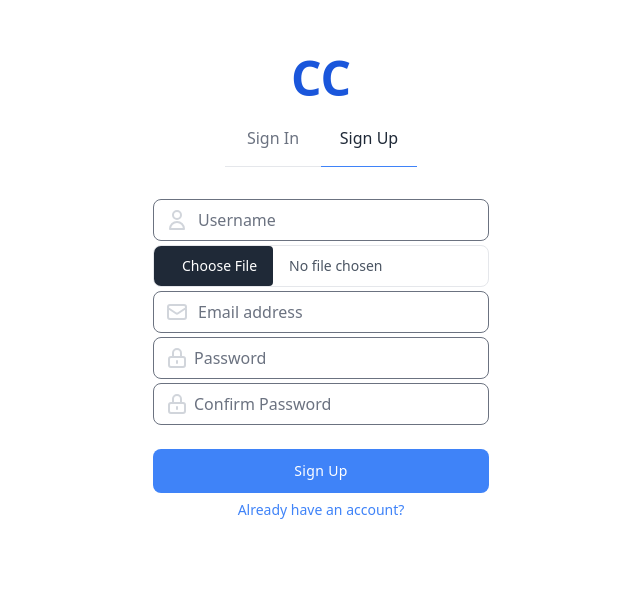
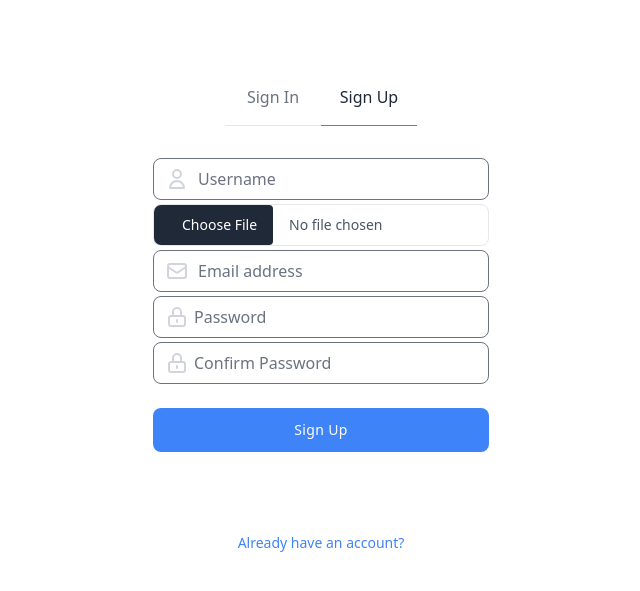
Before and after one commit to manojmksmanu/ChitChatNewfrontend, a React (Vite) app: page / in a window 1280 px wide. Shown: the part 105-696 px from the top of the page, without its empty margins (319-959 px from the left). Built offline with nearby package versions, Linux system fonts and the light colour scheme.

Commit message:
transition and logo animation is added in signup page

```diff
--- a/src/components/Authentication/Login.jsx
+++ b/src/components/Authentication/Login.jsx
@@ -4,9 +4,7 @@ const Login = () => {
   return (
     <div>
       {" "}
-
-
-      <div className="relative flex items-center mt-1">
+      <div className="relative flex items-center mt-8">
         <span className="absolute">
           <svg
             xmlns="http://www.w3.org/2000/svg"
@@ -54,12 +52,10 @@ const Login = () => {
           placeholder="Password"
         />
       </div>
-
       <div className="mt-6">
         <button className="w-full px-6 py-3 text-sm font-medium tracking-wide text-white capitalize transition-colors duration-300 transform bg-blue-500 rounded-lg hover:bg-blue-400 focus:outline-none focus:ring focus:ring-blue-300 focus:ring-opacity-50">
-         Sign In
+          Sign In
         </button>
-
       </div>
     </div>
   );
--- a/src/pages/Login_Signup.jsx
+++ b/src/pages/Login_Signup.jsx
@@ -1,4 +1,5 @@
 import React, { useState } from "react";
+import { AnimatePresence, motion } from "framer-motion";
 import ThemeToggle from "../components/ThemeToggle/ThemeToggle";
 import Login from "../components/Authentication/Login";
 import Signup from "../components/Authentication/Signup";
@@ -9,11 +10,22 @@ const LoginSignup = () => {
   return (
     <section className="bg-white dark:bg-gray-900 flex justify-center">
       <div className="container flex flex-col items-center justify-center min-h-screen md:max-w-sm">
-        <div className="flex justify-center ">
-          <span className="text-blue-700 font-black text-5xl">CC</span>
+        <div className="flex justify-center">
+          <div className="logo-container">
+            <div className="logo flex text-white font-black text-4xl">
+              <motion.div className="c c1">C</motion.div>
+              <motion.div
+                className="c c2"
+                animate={{ rotate: [-20, 10, -20] }}
+                transition={{ repeat: Infinity, duration: 2 }}
+              >
+                C
+              </motion.div>
+            </div>
+          </div>
         </div>
 
-        <div className="flex items-center sm:w-[50%] w-[80%]  justify-center mt-6 ">
+        <div className="flex items-center sm:w-[50%] w-[80%] justify-center mt-6">
           <a
             href="#"
             onClick={() => setIsSignUp(false)}
@@ -38,8 +50,36 @@ const LoginSignup = () => {
             sign up
           </a>
         </div>
-        <form className="w-full px-6">{isSignUp ? <Signup /> : <Login />}</form>
-        <div className="mt-1 mb-4  text-center ">
+
+        <div className="w-full px-6" style={{ minHeight: "400px" }}>
+          <AnimatePresence mode="wait">
+            {isSignUp ? (
+              <motion.div
+                key="signup"
+                initial={{ opacity: 0, x: 100 }}
+                animate={{ opacity: 1, x: 0 }}
+                exit={{ opacity: 0, x: -100 }}
+                transition={{ duration: 0.5 }}
+                className="w-full"
+              >
+                <Signup />
+              </motion.div>
+            ) : (
+              <motion.div
+                key="login"
+                initial={{ opacity: 0, x: -100 }}
+                animate={{ opacity: 1, x: 0 }}
+                exit={{ opacity: 0, x: 100 }}
+                transition={{ duration: 0.5 }}
+                className="w-full"
+              >
+                <Login />
+              </motion.div>
+            )}
+          </AnimatePresence>
+        </div>
+
+        <div className="mt-1 mb-4 text-center">
           <a
             href="#"
             className="text-[14px] text-blue-500 hover:underline dark:text-blue-400"
```
Also changed, not shown: src/components/Authentication/Signup.jsx (+0 -10 lines).
